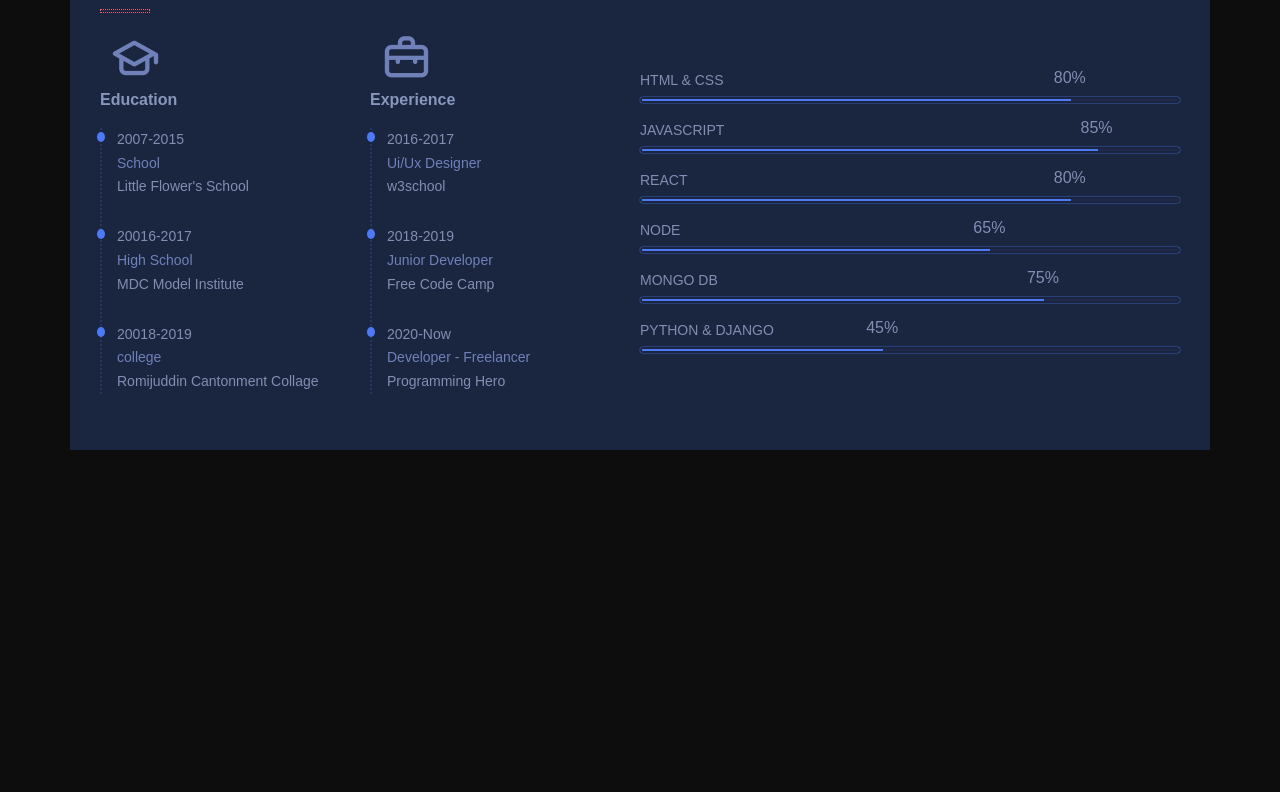
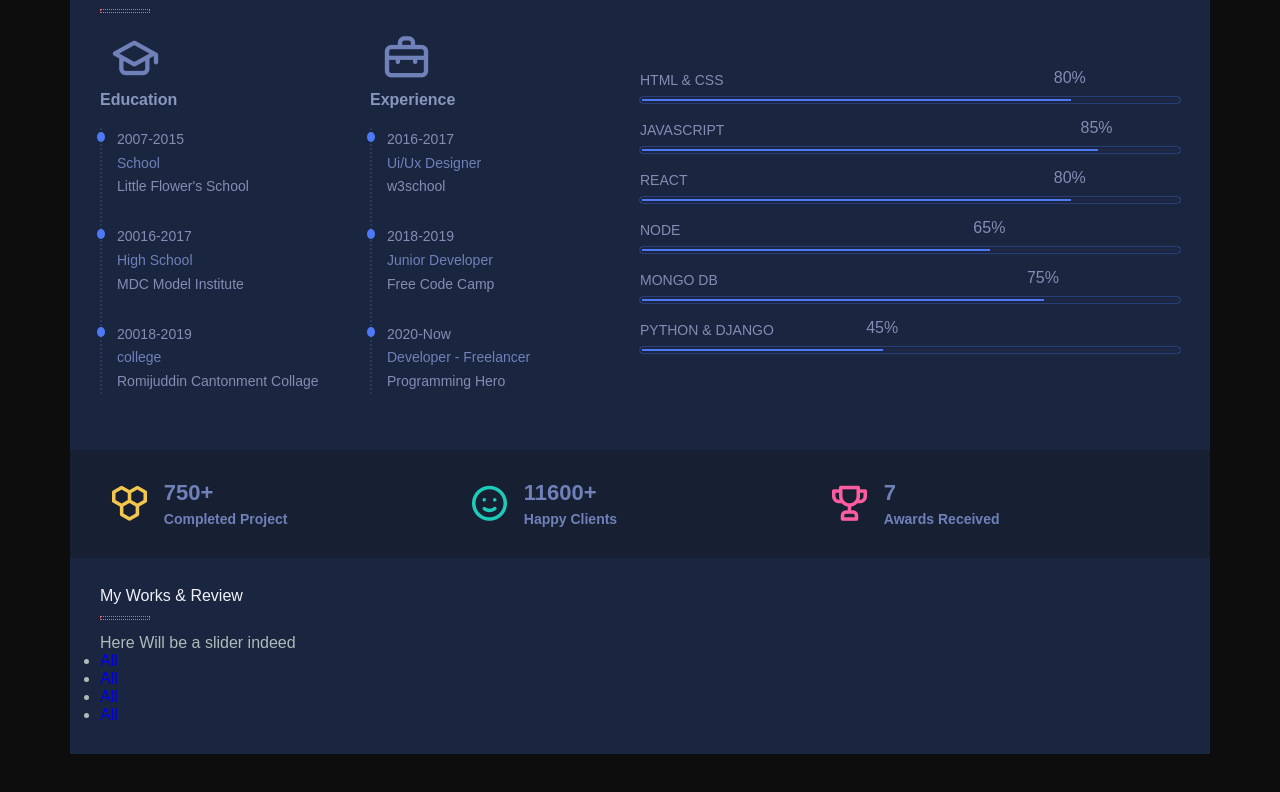
Before and after one commit to CHOCHOXCODE/cv, a plain HTML site: page index.html in a window 1280 px wide. Shown: the part 714-1506 px from the top of the page. Drawn offline with nearby package versions, Linux system fonts and the light colour scheme; animation ran at ten frames a second.

Commit message:
update counter

```diff
--- a/css/style.css
+++ b/css/style.css
@@ -20,6 +20,9 @@
     --success : #1ecab8;
     --danger : #f1646c;
     --dark-blue : #28365f;
+    --dark-gray : #171f33;
+    --yellow : #f3c74d;
+
 }
 
 
@@ -396,3 +399,44 @@ section.skills .skills_wrapper .skill-box .progress_wrap .progress_bar .tooltip
     font-size: 16px;
     text-transform: uppercase;
 }
+
+
+section.counter_wrapper {
+    display: grid;
+    grid-template-columns: repeat(3, 1fr);
+    background: var(--dark-gray);
+}
+
+section.counter_wrapper > div {
+    display: flex;
+    align-items: center;
+}
+
+section.counter_wrapper > div i {
+    font-size: 42px;
+    margin-right: 5px;
+}
+
+section.counter_wrapper > div:nth-child(1) i {
+    color: var(--yellow);
+}
+
+section.counter_wrapper > div:nth-child(2) i {
+    color: var(--success);
+}
+
+section.counter_wrapper > div:nth-child(3) i {
+    color: var(--dribble);
+}
+
+section.counter_wrapper > div h3 {
+    font-size: 22px;
+    font-weight: 600;
+    color: var(--fade);
+    margin-bottom: 8px;
+}
+
+section.counter_wrapper > div h5 {
+    font-size: 14px;
+    color: var(--fade);
+}
--- a/index.html
+++ b/index.html
@@ -16,7 +16,7 @@
         <div class="container inner">
             <div class="logo">
                 <i class="uil uil-cell"></i>
-                    NEXTGEN CV
+                    CHOCHO CV
             </div>
             <div>
                 <button>
@@ -33,7 +33,7 @@
         <section class="profile" id="profile_ripple">
             <div class="left">
                 <div class="avatar_block">
-                    <img src="./images/user.jpg" alt="">
+                    <img src="./images/image.png" alt="">
                     <span>
                         <i class="uil uil-comment-dots"></i>
                     </span>
@@ -90,7 +90,7 @@
 
         <!-- start about ------------------- -->
         <section class="about">
-            <h1 class="section_heading">About US !</h1>
+            <h1 class="section_heading">About!</h1>
             <div class="content">
                 <div class="left">
                     <h2>I'm Xubayer Mahmud</h2>
@@ -234,6 +234,60 @@
             </div>
         </section >
         <!-- end eduction ----------------------->
+
+        <!-- start counter--------------------- -->
+        <section class="counter_wrapper">
+            <div>
+                <div>
+                    <i class="uil uil-cell"></i>
+                </div>
+                <div>
+                    <h3><span data-count="750" class="counter">750</span>+</h3>
+                    <h5>Completed Project</h5>
+                </div>
+            </div>
+            <div>
+                <div>
+                    <i class="uil uil-smile"></i>
+                </div>
+                <div>
+                    <h3><span data-count="11600" class="counter">11,000</span>+</h3>
+                    <h5>Happy Clients</h5>
+                </div>
+            </div>
+            <div>
+                <div>
+                    <i class="uil uil-trophy"></i>
+                </div>
+                <div>
+                    <h3><span data-count="7" class="counter">7</span></h3>
+                    <h5>Awards Received</h5>
+                </div>
+            </div>
+        </section>
+        <!-- start counter--------------------- -->
+
+        <!-- start image gallery--------------- -->
+        <section class="work">
+            <h1 class="section_heading">My Works & Review</h1>
+            <div class="wrapper">
+                <div class="slider">
+                    Here Will be a slider indeed
+                </div>
+                <div class="portfolio">
+                    <div class="tabs">
+                        <ul>
+                            <li><a href="#" data-filter="*">All</a></li>
+                            <li><a href="#" data-filter="*">All</a></li>
+                            <li><a href="#" data-filter="*">All</a></li>
+                            <li><a href="#" data-filter="*">All</a></li>
+
+                        </ul>
+                    </div>
+                </div>
+            </div>
+        </section>
+        <!-- start image gallery--------------- -->
     </main>
 
 
--- a/js/app.js
+++ b/js/app.js
@@ -11,7 +11,56 @@ $(document).ready(function(){
         let tooltip = bar.children[0];
         tooltip.innerText = percentage + '%';
         bar.style.width = percentage + '%'
-        console.log(percentage);
+
     });
 
+    // counter
+    const counters = document.querySelectorAll('.counter');
+    console.log(counters)
+    function runCounter () {
+        counters.forEach(counter =>{
+            counter.innerText = 0;
+            let target = +counter.dataset.count;
+            let step = target / 100;
+
+
+
+
+            let countIt = function () {
+                let displayedCount = +counter.innerText;
+                if(displayedCount < target){
+                    counter.innerText = Math.ceil(displayedCount + step);
+
+                    setTimeout(countIt, 1);
+                }
+                else {
+                    counter.innerText = target;
+                }
+            }
+            countIt();
+
+        })
+    }
+
+
+
+    let counterSection = document.querySelector('.counter_wrapper');
+
+    let options = {
+        rootMargin : '0px 0px -300px 0px'
+    }
+
+    let done = 0;
+
+    const sectionObserver = new IntersectionObserver(function(entries) {
+
+        if(entries[0].isIntersecting && done !==1) {
+            done = 1;
+            runCounter();
+        }
+    }, options)
+
+
+    sectionObserver.observe(counterSection)
+
 });
```
Also changed, not shown: images/image.png (added).
